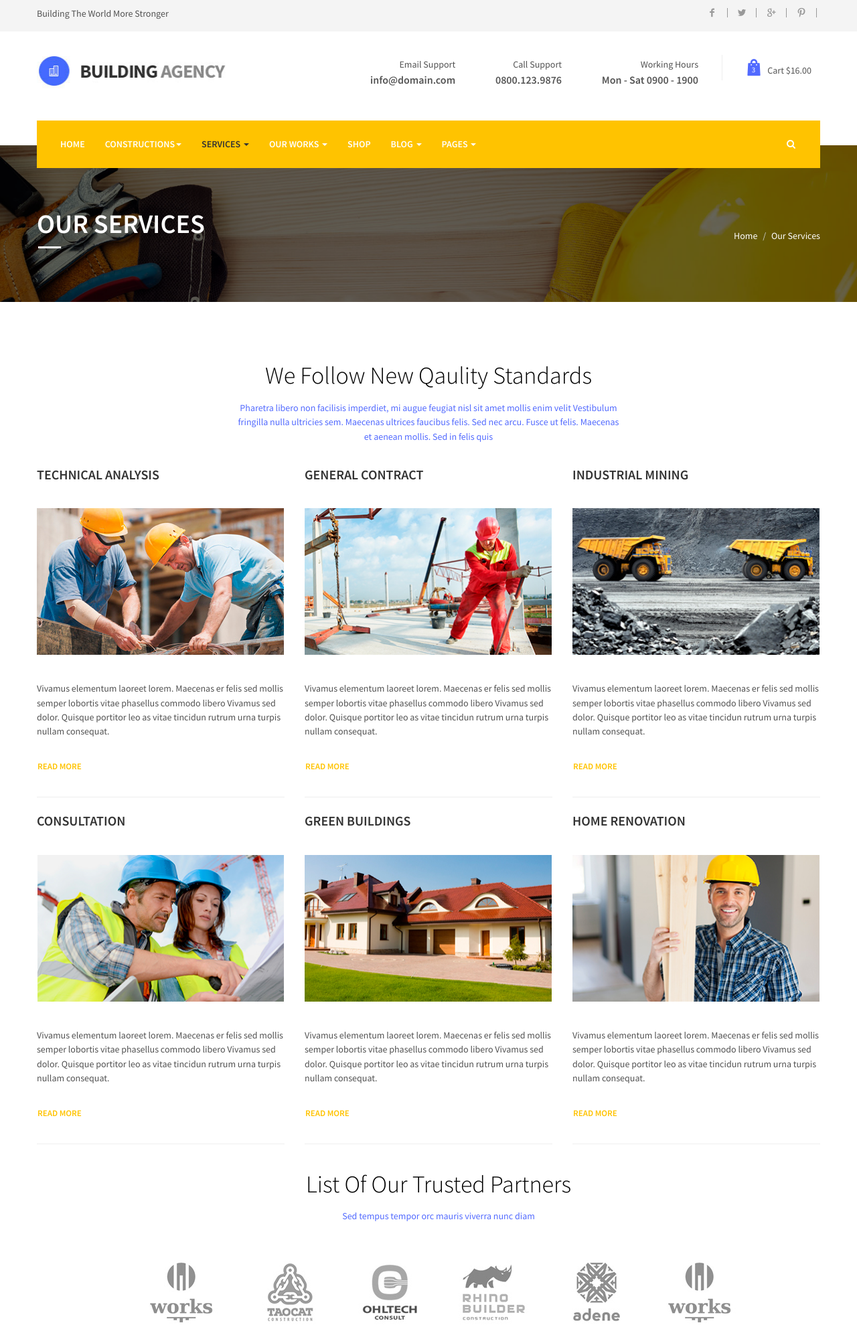
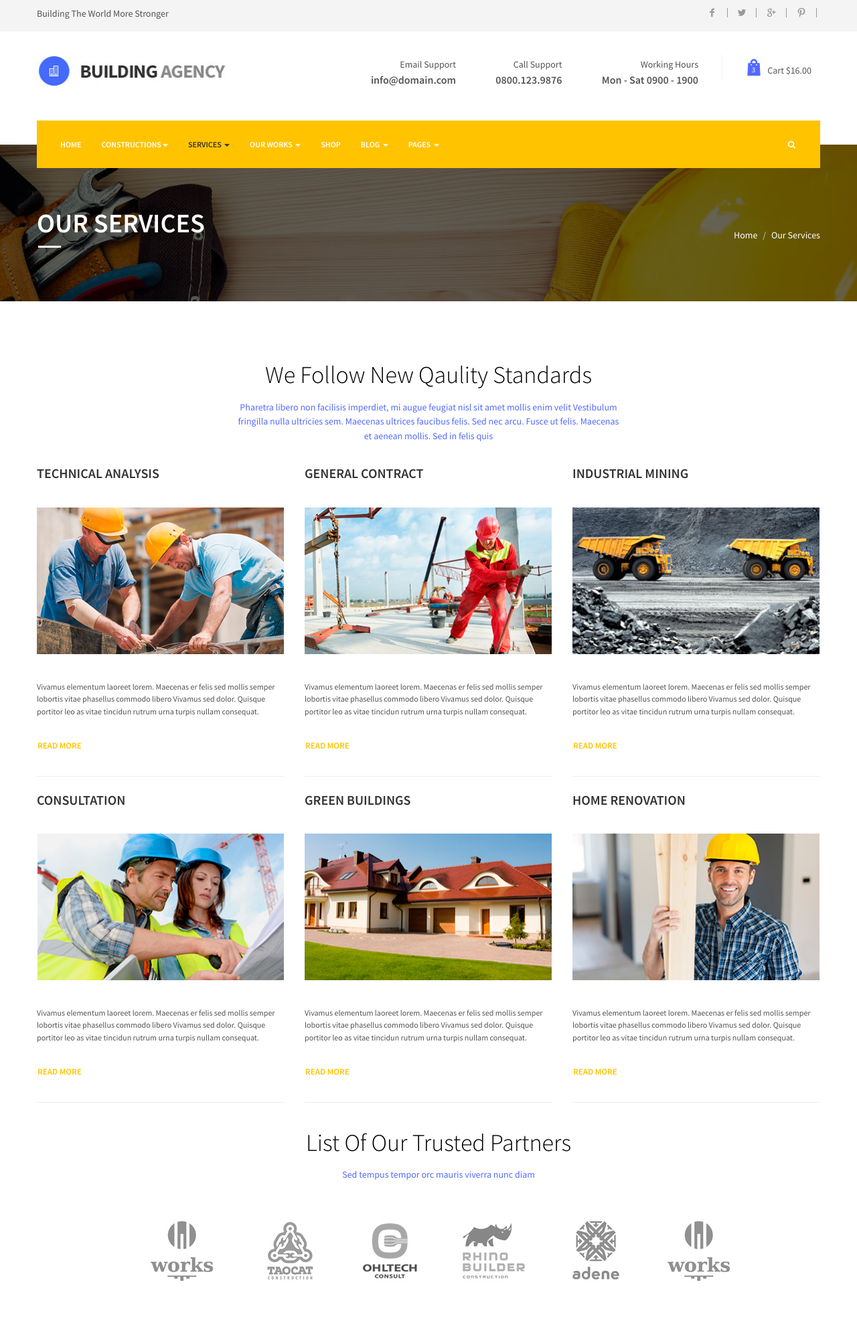
Before and after one commit to pcrubianoa/prosperidad-web, a PHP site: page /service.html in a window 1280 px wide. Shown: the top 1979 px of the page at 67% size. Run offline with PHP 8.4, Linux system fonts and the light colour scheme; some web fonts are replaced.

Commit message:
Update theme.css

```diff
--- a/css/theme.css
+++ b/css/theme.css
@@ -45,7 +45,7 @@
 body {
 	color: #525252;
 	font-family: 'Source Sans Pro', sans-serif;
-	font-size: 14px;
+	font-size: 12px;
 	line-height: 1.52857;
 }
 .ip-header .ip-loader svg path.ip-loader-circle {
@@ -55,7 +55,7 @@ body {
 }
 .yamm .nav > li > a {
 	font-family: 'latobold';
-	font-size: 14px !important;
+	font-size: 12px !important;
 
 }
 .yamm .nav > li:hover > a {
```
